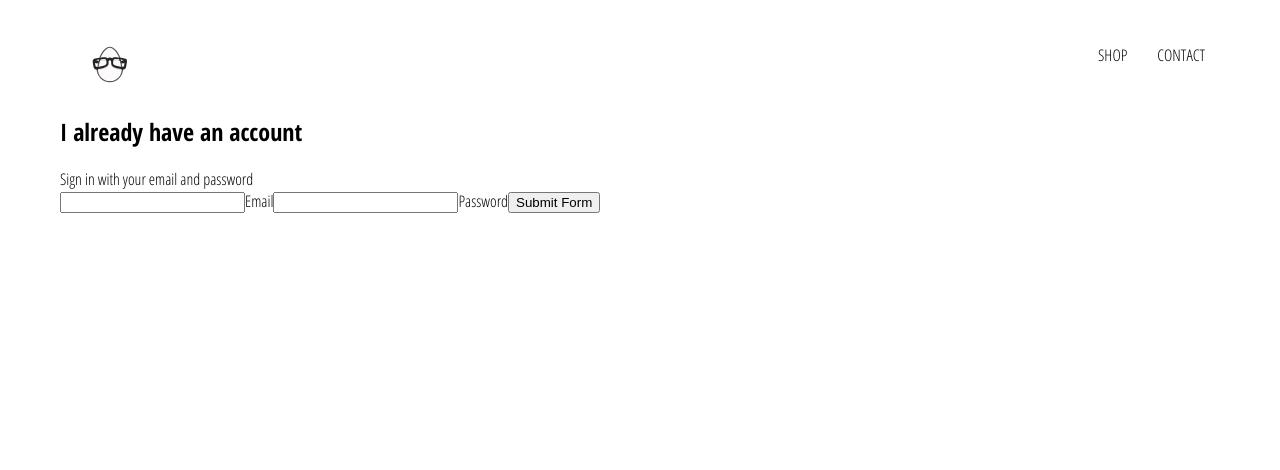
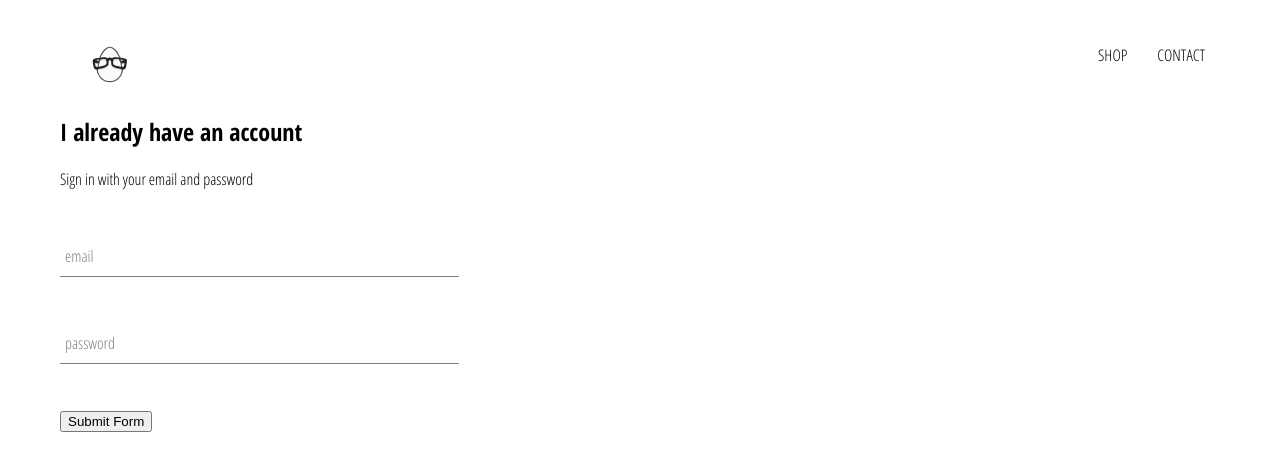
Before and after one commit to lewis-rosenberg-smith/egghead-apparel, a React (Create React App) app: page /signin in a window 1280 px wide. Shown: the top 470 px of the page. Built offline with nearby package versions, Linux system fonts and the light colour scheme.

Commit message:
added form input component and associated styling

```diff
--- /dev/null
+++ b/src/components/form-input/form-input.component.jsx
@@ -0,0 +1,20 @@
+import React from "react";
+
+import "./form-input.styles.scss";
+
+const FormInput = ({ handleChange, label, ...otherProps }) => (
+  <div className="group">
+    <input className="form-input" onChange={handleChange} {...otherProps} />
+    {label ? (
+      <label
+        className={`${
+          otherProps.value.length ? "shrink" : ""
+        } form-input-label`}
+      >
+        {label}
+      </label>
+    ) : null}
+  </div>
+);
+
+export default FormInput;
--- /dev/null
+++ b/src/components/form-input/form-input.styles.scss
@@ -0,0 +1,54 @@
+$sub-color: grey;
+$main-color: black;
+
+@mixin shrinkLabel {
+  top: -14px;
+  font-size: 12px;
+  color: $main-color;
+}
+
+.group {
+  position: relative;
+  margin: 45px 0;
+
+  .form-input {
+    background: none;
+    background-color: white;
+    color: $sub-color;
+    font-size: 18px;
+    padding: 10px 10px 10px 5px;
+    display: block;
+    width: 100%;
+    border: none;
+    border-radius: 0;
+    border-bottom: 1px solid $sub-color;
+    margin: 25px 0;
+
+    &:focus {
+      outline: none;
+    }
+
+    &:focus ~ .form-input-label {
+      @include shrinkLabel();
+    }
+  }
+
+  input[type='password'] {
+    letter-spacing: 0.3em;
+  }
+
+  .form-input-label {
+    color: $sub-color;
+    font-size: 16px;
+    font-weight: normal;
+    position: absolute;
+    pointer-events: none;
+    left: 5px;
+    top: 10px;
+    transition: 300ms ease all;
+
+    &.shrink {
+      @include shrinkLabel();
+    }
+  }
+}
--- a/src/components/sign-in/sign-in.component.jsx
+++ b/src/components/sign-in/sign-in.component.jsx
@@ -1,4 +1,6 @@
 import React from "react";
+
+import FormInput from '../form-input/form-input.component'
 
 import "./sign-in.styles.scss";
 
@@ -30,22 +32,23 @@
         <span>Sign in with your email and password</span>
 
         <form onSubmit={this.handleSubmit}>
-          <input
+          <FormInput
             name="email"
             type="email"
-            onChange={this.handleChange}
+            handleChange={this.handleChange}
             value={this.state.email}
+            label="email"
             required
             />
-          <label>Email</label>
-          <input
+
+          <FormInput
             name="password"
             type="password"
             value={this.state.password}
-            onChange={this.handleChange}
+            handleChange={this.handleChange}
+            label='password'
             required
           />
-          <label>Password</label>
 
           <input type="submit" value="Submit Form" />
         </form>
--- a/src/pages/sign-in-and-sign-up/sign-in-and-sign-up.component.jsx
+++ b/src/pages/sign-in-and-sign-up/sign-in-and-sign-up.component.jsx
@@ -1,5 +1,7 @@
 import React from "react";
+
 import "./sign-in-and-sign-up.styles.scss";
+
 import SignIn from "../../components/sign-in/sign-in.component";
 
 const SignInAndSignUpPage = () => (
--- a/src/pages/sign-in-and-sign-up/sign-in-and-sign-up.styles.scss
+++ b/src/pages/sign-in-and-sign-up/sign-in-and-sign-up.styles.scss
@@ -0,0 +1,3 @@
+.sign-in {
+  width: 30vw
+}
```
